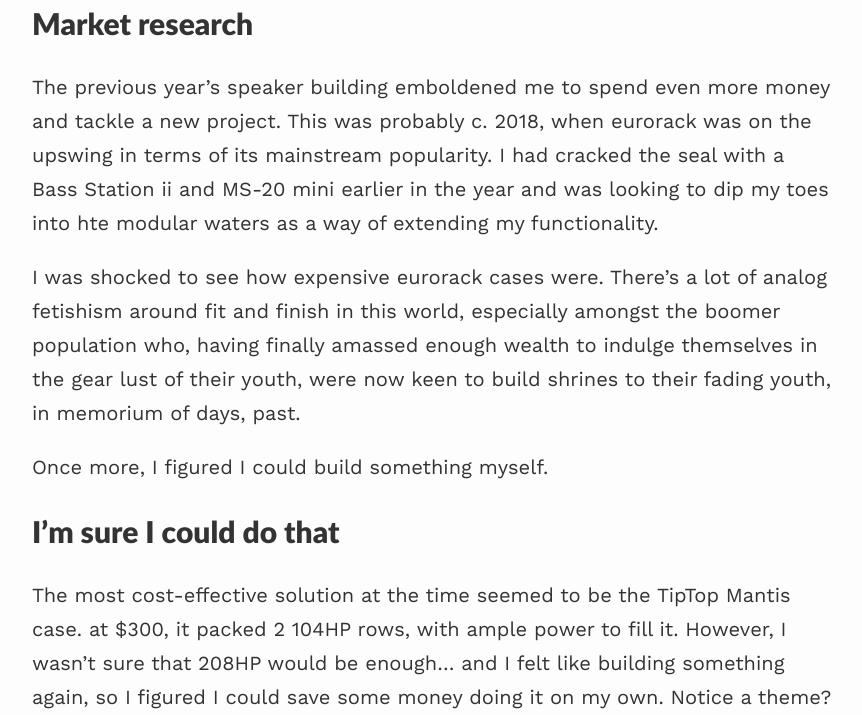
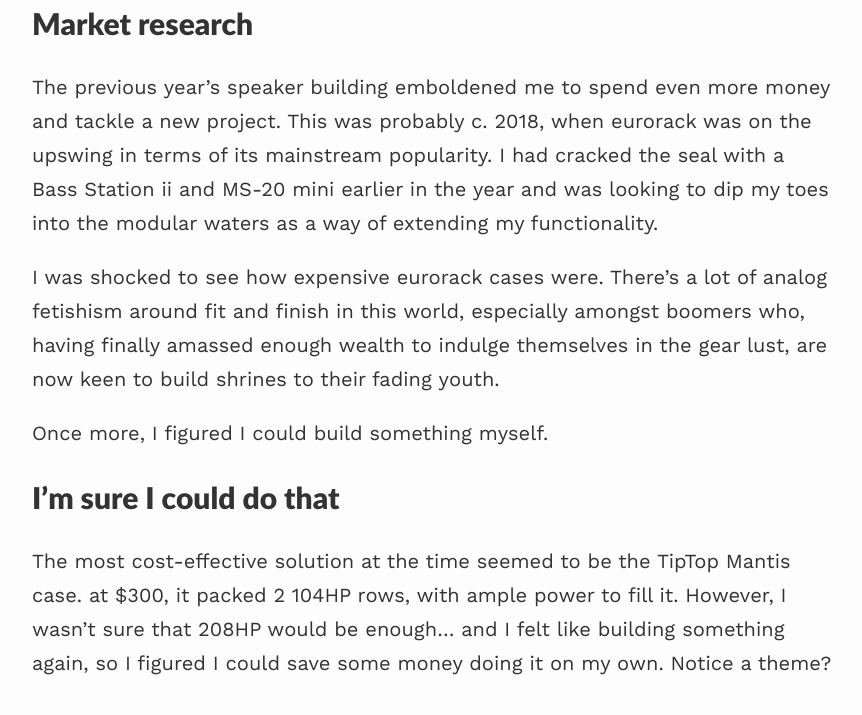
Before and after one commit to UtahJimmy/utahjimmy.github.io, a Jekyll site: the page built from _projects/4_project.md, in a window 1280 px wide and 900 px high, scrolled down 525 px, cut to the strip 185-900 px from the top of the window. Shown: the whole strip, without its empty margins (208-1070 px from the left). Built offline with Jekyll 4.4.1, drawn with Linux system fonts in a browser that asks for light colours; nearby versions of some CDN libraries.

Commit message:
Update 4_project.md

```diff
--- a/_projects/4_project.md
+++ b/_projects/4_project.md
@@ -13,9 +13,9 @@ Case Design
 {: refdef}
 ## Market research
 
-The previous year's speaker building emboldened me to spend even more money and tackle a new project.  This was probably c. 2018, when eurorack was on the upswing in terms of its mainstream popularity.  I had cracked the seal with a Bass Station ii and MS-20 mini earlier in the year and was looking to dip my toes into hte modular waters as a way of extending my functionality.
+The previous year's speaker building emboldened me to spend even more money and tackle a new project.  This was probably c. 2018, when eurorack was on the upswing in terms of its mainstream popularity.  I had cracked the seal with a Bass Station ii and MS-20 mini earlier in the year and was looking to dip my toes into the modular waters as a way of extending my functionality.
 
-I was shocked to see how expensive eurorack cases were.  There's a lot of analog fetishism around fit and finish in this world, especially amongst the boomer population who, having finally amassed enough wealth to indulge themselves in the gear lust of their youth, were now keen to build shrines to their fading youth, in memorium of days, past.
+I was shocked to see how expensive eurorack cases were.  There's a lot of analog fetishism around fit and finish in this world, especially amongst boomers  who, having finally amassed enough wealth to indulge themselves in the gear lust, are now keen to build shrines to their fading youth.
 
 Once more, I figured I could build something myself.
 
```
